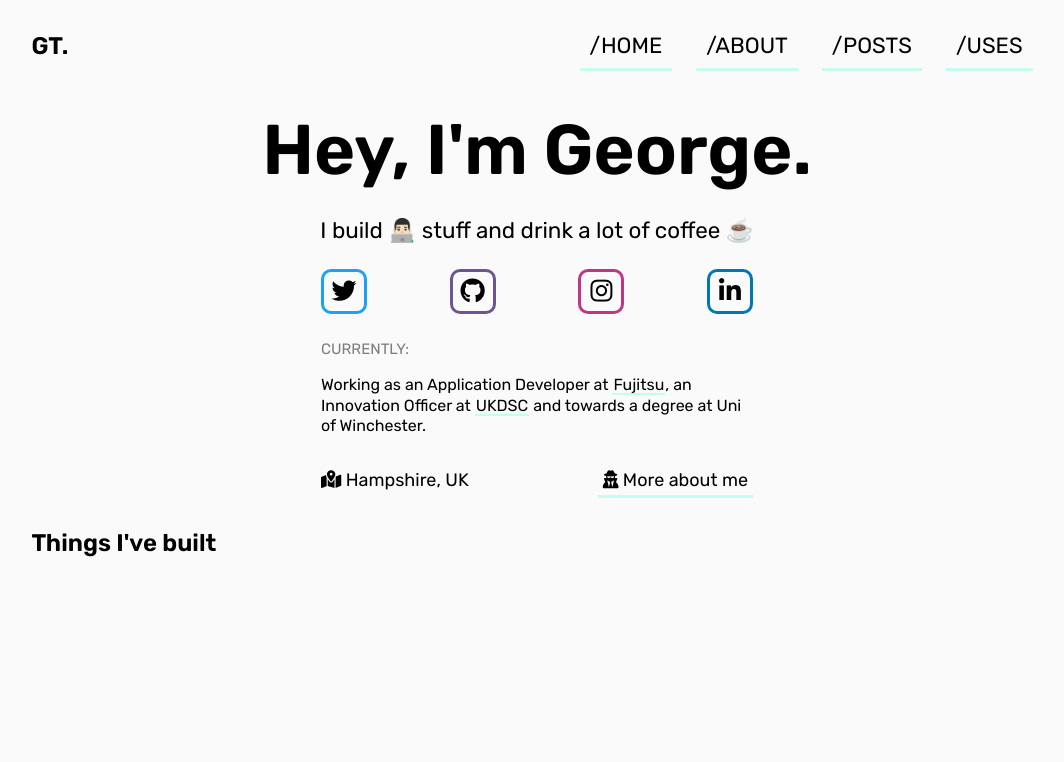
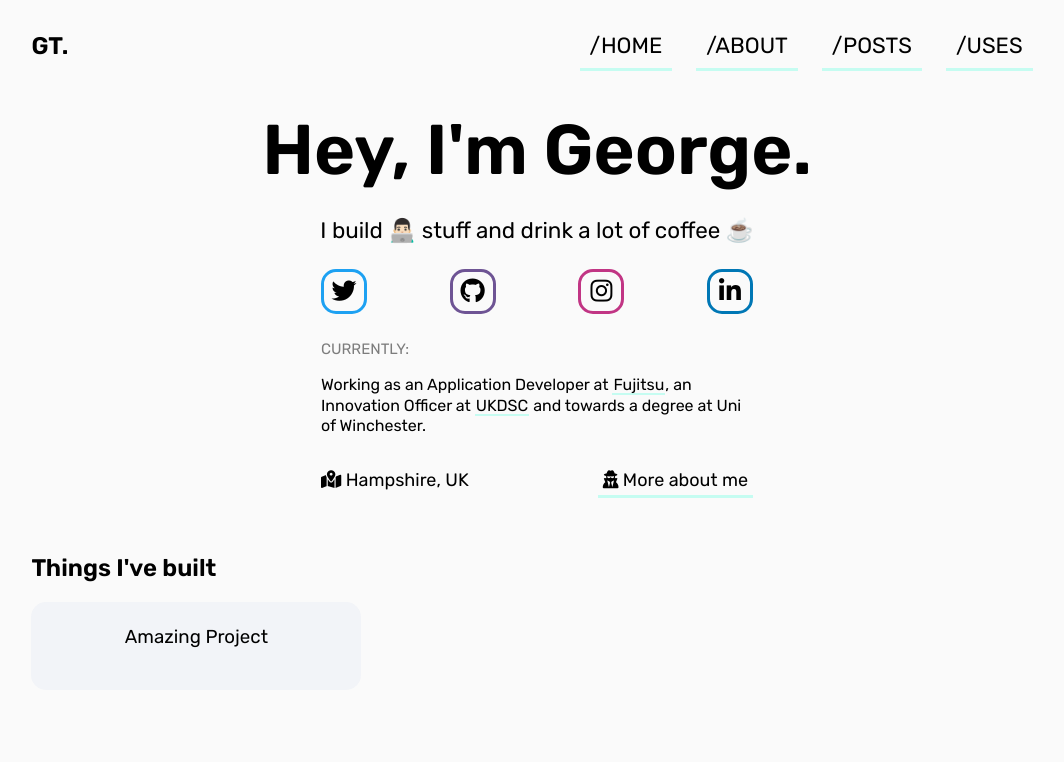
Before and after one commit to georgepstaylor/gpst, a Jekyll site: the page built from index.md, in a window 1280 px wide. Shown: the top 762 px of the page, without its empty margins (103-1167 px from the left). Built offline with Jekyll 4.4.1, drawn with Linux system fonts in a browser that asks for light colours; nearby versions of some CDN libraries; some of the changed text lies outside the part shown.

Commit message:
sections

```diff
--- a/_layouts/index.html
+++ b/_layouts/index.html
@@ -56,7 +56,7 @@
             <div class="currently">
                 <h2>Currently:</h2>
                 <p>Working as an Application Developer at <a class="inlinehref" href="https://fujitsu.com">Fujitsu</a>,
-                    an Innovation Officer at <a class="inlinehref" href="https://ukdsc.org">UKDSC</a> and towards a
+                    an Innovation Officer at <a class="inlinehref" href="https://www.ukdsc.org">UKDSC</a> and towards a
                     degree at Uni of Winchester.</p>
                 <div class="more">
                     <h3 class="location"><i class="fas fa-map-marked-alt"></i> Hampshire, UK</h3>
@@ -69,9 +69,27 @@
 </div>
 
 <div class="main">
-    <h2>Things I've built</h2>
-    <div class="grid">
-
+    <div class="section">
+        <h2>Things I've built</h2>
+        <div class="grid">
+            <div class="item">
+                <h3>Amazing Project</h3>
+                <img src="">
+            </div>
+        </div>
+    </div>
+    <div class="section">
+        <h2>Things I've written</h2>
+        <div class="grid">
+            <a class="item" href="/coffee-article">
+                <h3>Amazing Article</h3>
+                <img
+                    src="https://images.immediate.co.uk/production/volatile/sites/30/2020/08/hub-image-coffee-e732616.jpg?quality=90&resize=504,458">
+                <div class="tags">
+                    <span style="--tagcolor:#FFE873;">Python</span><span style="--tagcolor:#FFA800;">TensorFlow</span>
+                </div>
+            </a>
+        </div>
     </div>
 </div>
 
--- a/assets/main.css
+++ b/assets/main.css
@@ -15,7 +15,7 @@
 }
 
 
-nav a{
+nav a {
     display: inline-block;
     color: black;
     text-decoration: none;
@@ -40,8 +40,8 @@
     background-size: 10px 50px;
 }
 
-nav > ul {
-    margin:0;
+nav>ul {
+    margin: 0;
     padding: 0;
 }
 
@@ -162,7 +162,7 @@
 
 .socsq {
     border: solid 3px;
-    border-radius: 10px;
+    border-radius: 15px;
     transition: all 0.25s ease-in-out;
     -moz-transition: all 0.25s ease-in-out;
     -webkit-transition: all 0.25s ease-in-out;
@@ -271,25 +271,93 @@
     margin: auto;
 }
 
-@media only screen
-    and (max-width: 800px) {
-        .main {
-            width: 95%;
-            max-width: 1080px;
-            margin: auto;
+.section {
+    padding: 25px 0 25px 0;
+}
+
+.item {
+    display: block;
+    width: 320px;
+    text-align: center;
+    /* border: 3px solid black; */
+    background-color: #F2F4F8;
+    border-radius: 15px;
+    padding: 5px;
+    text-decoration: none;
+    color: inherit;
+
+    transition: all 0.25s ease-in-out;
+    -moz-transition: all 0.25s ease-in-out;
+    -webkit-transition: all 0.25s ease-in-out;
+}
+
+.item:hover {
+    transform: scale(1.03);
+}
+
+.item .tags {
+    padding: 10px;
+}
+
+.item .tags > span{
+    border: 3px solid;
+    border-color:var(--tagcolor);
+    padding: 5px 10px 5px 10px;
+    font-size: 12px;
+    border-radius: 15px;
+    margin: 0 5px 0 5px;
+    text-transform: uppercase;
+}
+
+.main>h2 {
+    font-weight: 700;
+}
+
+.item>h3 {
+    font-weight: 400;
+}
+
+.item>img {
+    width: 60%;
+}
+
+@media only screen and (max-width: 800px) {
+    .main {
+        width: 90%;
+        max-width: 1080px;
+        margin: auto;
     }
+
     .name {
-        font-size: 4em;
+        font-size: 3.5em;
     }
 
     nav {
         flex-direction: column;
         margin-bottom: 25px;
     }
+
     nav a {
         display: inline-block;
         font-size: 15px;
         height: 35px;
         line-height: 35px;
     }
+
+    .social {
+        width: 90%;
+
+    }
+
+    .social ul {
+        justify-content: space-evenly;
+    }
+
+    .addon-header>.currently {
+        width: 90%;
+    }
+    .item {
+        width: 90%;
+        margin: auto;
+    }
 }
```
